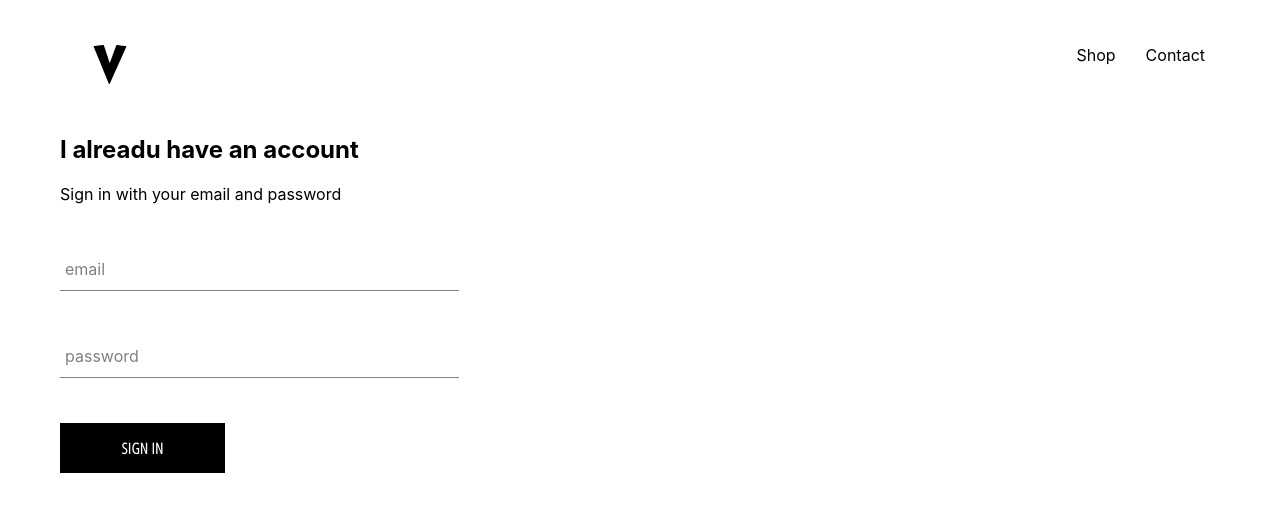
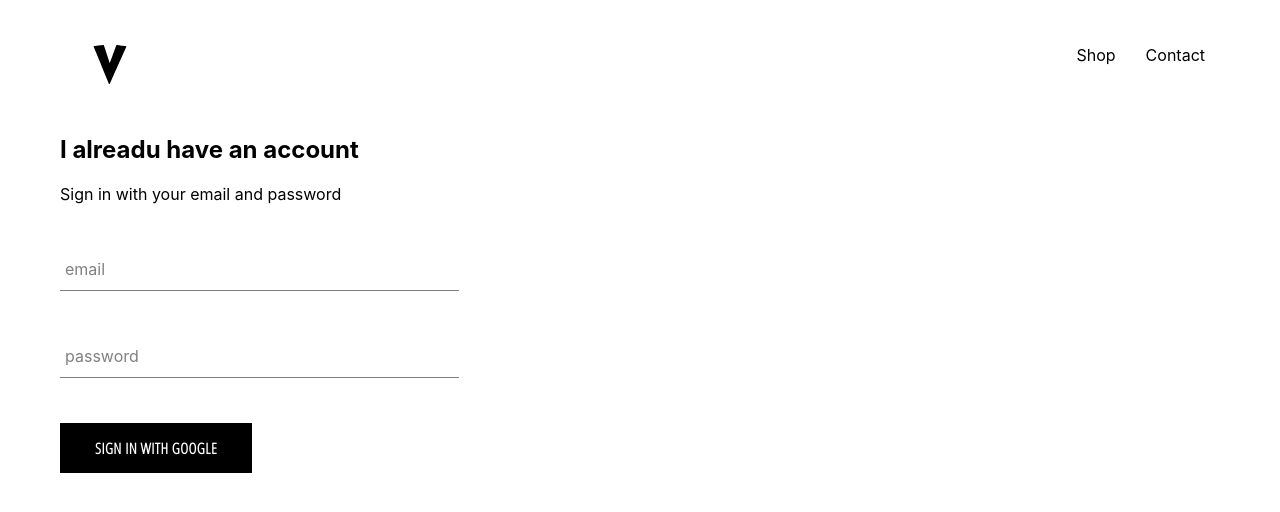
Before and after one commit to vatsalsood/vats-clothing, a React (Create React App) app: page /signin in a window 1280 px wide. Shown: the top 512 px of the page. Built offline with nearby package versions, Linux system fonts and the light colour scheme; no server answers.

Commit message:
add auth

```diff
--- a/src/App.js
+++ b/src/App.js
@@ -5,8 +5,30 @@
 import "./pages/HomePage/homepage.styles.scss";
 import Header from "./components/header/header";
 import SigninSignout from "./pages/Sign-in-sign-out/sign-in-sign-out";
+import { auth } from "./firebase/firebase.utils";
+import React from "react";
 
-function App() {
+class App extends React.Component {
+  constructor() {
+    super();
+    this.state = {
+      currentUser: null,
+    };
+  }
+
+  unsubscribeFromAuth = null;
+
+  componentDidMount() {
+    auth.onAuthStateChanged((user) => {
+      this.setState({ currentUser: user });
+    });
+  }
+
+  componentWillUnmount() {
+    this.unsubscribeFromAuth();
+  }
+
+  render() {
     return (
       <div className="App">
         <Header />
@@ -18,5 +40,6 @@
       </div>
     );
   }
+}
 
 export default App;
--- a/src/components/sign-in/sign-in.tsx
+++ b/src/components/sign-in/sign-in.tsx
@@ -45,7 +45,9 @@
             required
           />
           {/* <CustomButton type="submit">Sign in</CustomButton> */}
-          <CustomButton onClick={singInWithGoogle}>Sign in</CustomButton>
+          <CustomButton onClick={singInWithGoogle}>
+            Sign in with Google
+          </CustomButton>
         </form>
       </div>
     );
```
Lines whose indentation alone changed are shown as unchanged.
